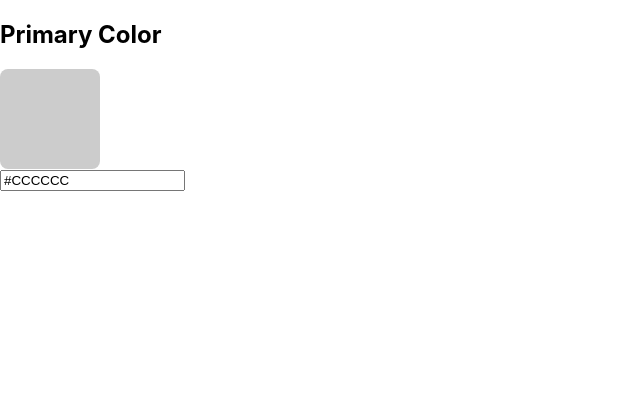
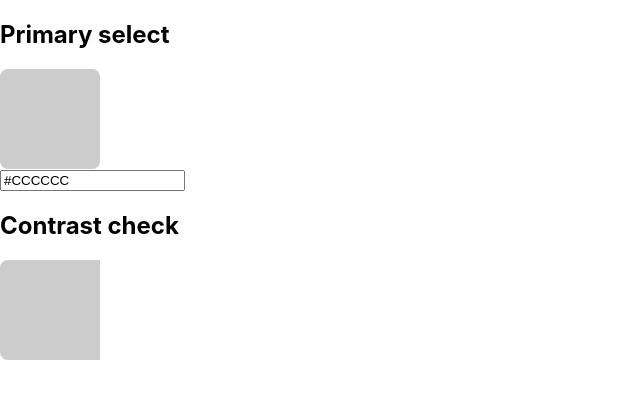
Before and after one commit to cagloria/palette-contrast, a React (Create React App) app: page / in a window 1280 px wide. Shown: the top 398 px of the page, without its empty margins (0-640 px from the left). Built offline with nearby package versions, Linux system fonts and the light colour scheme.

Commit message:
Created graphic contrast, added the primary color

```diff
--- a/src/components/App.js
+++ b/src/components/App.js
@@ -1,5 +1,6 @@
 import React, { useState } from "react";
 import PrimarySelect from "./PrimarySelect";
+import Contrast from "./Contrast";
 
 function App() {
     const [primary, setPrimary] = useState("#CCCCCC");
@@ -10,11 +11,11 @@ function App() {
 
     return (
         <div className="App">
-            <h2>Primary Color</h2>
             <PrimarySelect
                 color={primary}
                 onPrimaryChange={handlePrimaryChange}
             />
+            <Contrast primary={primary} />
         </div>
     );
 }
--- /dev/null
+++ b/src/components/Contrast.js
@@ -0,0 +1,13 @@
+import React from "react";
+import GraphicContrast from "./GraphicContrast";
+
+function Contrast({ primary }) {
+    return (
+        <section className="contrast">
+            <h2>Contrast check</h2>
+            <GraphicContrast color1={primary} />
+        </section>
+    );
+}
+
+export default Contrast;
--- /dev/null
+++ b/src/components/GraphicContrast.js
@@ -0,0 +1,19 @@
+import React from "react";
+import styled from "styled-components";
+
+const Panel1 = styled.div`
+    width: 100px;
+    height: 100px;
+    border-radius: 8px 0 0 8px;
+    background-color: ${(props) => props.color1};
+`;
+
+function GraphicContrast({ color1 }) {
+    return (
+        <div className="graphic-panel">
+            <Panel1 color1={color1} />
+        </div>
+    );
+}
+
+export default GraphicContrast;
--- a/src/components/PrimarySelect.js
+++ b/src/components/PrimarySelect.js
@@ -7,9 +7,10 @@ function PrimarySelect({ color, onPrimaryChange }) {
     }
 
     return (
-        <div className="primary-select">
+        <section className="primary-select">
+            <h2>Primary select</h2>
             <ColorSelect color={color} onColorChange={handlePrimaryChange} />
-        </div>
+        </section>
     );
 }
 
```
